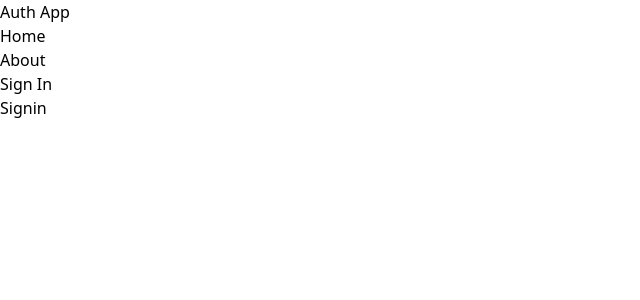
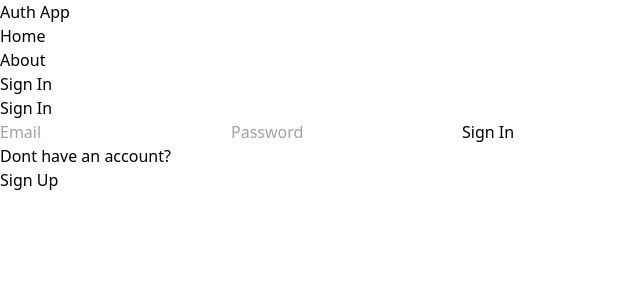
Before and after one commit to ImagicaQueen/mern-auth, a React (Vite) app in the folder client/: page /sign-in in a window 1280 px wide. Shown: the top 300 px of the page, without its empty margins (0-640 px from the left). Built offline with nearby package versions, Linux system fonts and the light colour scheme.

Commit message:
complete signin page functionality

```diff
--- a/client/src/pages/Signin.jsx
+++ b/client/src/pages/Signin.jsx
@@ -1,9 +1,76 @@
-import React from 'react'
+import React, { useState } from "react";
+import { Link, useNavigate } from "react-router-dom";
 
 const Signin = () => {
-    return (
-        <div>Signin</div>
-    )
-}
+  const [formData, setFormData] = useState({});
+  const [error, setError] = useState(false);
+  const [loading, setLoading] = useState(false);
+  const navigate = useNavigate();
+  const handleChange = (e) => {
+    setFormData({
+      ...formData,
+      [e.target.id]: e.target.value,
+    });
+  };
 
-export default Signin
+  const handleSubmit = async (e) => {
+    e.preventDefault();
+    try {
+      setLoading(true);
+      const res = await fetch("/api/auth/signin", {
+        method: "POST",
+        headers: {
+          "Content-Type": "application/json",
+        },
+        body: JSON.stringify(formData),
+      });
+      const data = await res.json();
+      console.log(data);
+      setLoading(false);
+      if (data.success === false) {
+        setError(true);
+      }
+      navigate("/");
+    } catch (error) {
+      setLoading(false);
+      setError(true);
+      console.log("Error", error);
+    }
+  };
+  return (
+    <div className="p-3 max-w-lg mx-auto">
+      <h1 className="text-3xl text-center font-semibold my-7">Sign In</h1>
+      <form className="flex flex-col gap-4" onSubmit={handleSubmit}>
+        <input
+          type="email"
+          placeholder="Email"
+          id="email"
+          className="bg-slate-100 p-3 rounded-lg"
+          onChange={handleChange}
+        />
+        <input
+          type="password"
+          placeholder="Password"
+          id="password"
+          className="bg-slate-100 p-3 rounded-lg"
+          onChange={handleChange}
+        />
+        <button
+          disabled={loading}
+          className="bg-slate-700 text-white uppercase p-3 rounded-lg hover:opacity-95 disabled:opacity-80"
+        >
+          {loading ? "Loading..." : "Sign In"}
+        </button>
+      </form>
+      <div className="flex gap-2 mt-5">
+        <p>Dont have an account?</p>
+        <Link to="/sign-up">
+          <span className="text-blue-500">Sign Up</span>
+        </Link>
+      </div>
+      <p className="text-red-700 mt-5">{error && "Something went wrong"}</p>
+    </div>
+  );
+};
+
+export default Signin;
--- a/client/src/pages/Signup.jsx
+++ b/client/src/pages/Signup.jsx
@@ -1,10 +1,11 @@
 import React, { useState } from "react";
-import { Link } from "react-router-dom";
+import { Link, useNavigate } from "react-router-dom";
 
 const Signup = () => {
   const [formData, setFormData] = useState({});
   const [error, setError] = useState(false);
   const [loading, setLoading] = useState(false);
+  const navigate = useNavigate();
   const handleChange = (e) => {
     setFormData({
       ...formData,
@@ -29,6 +30,7 @@
       if (data.success === false) {
         setError(true);
       }
+      navigate("/sign-in");
     } catch (error) {
       setLoading(false);
       setError(true);
```
Also changed, not shown: 1 other file (tests, documents, lock files or other folders).
